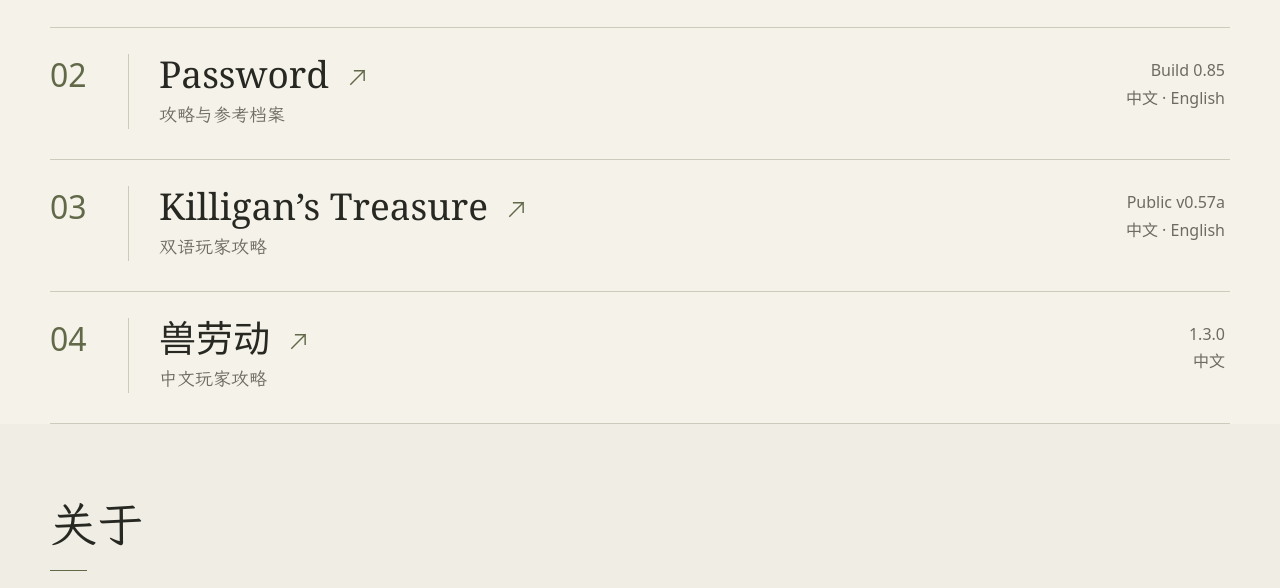
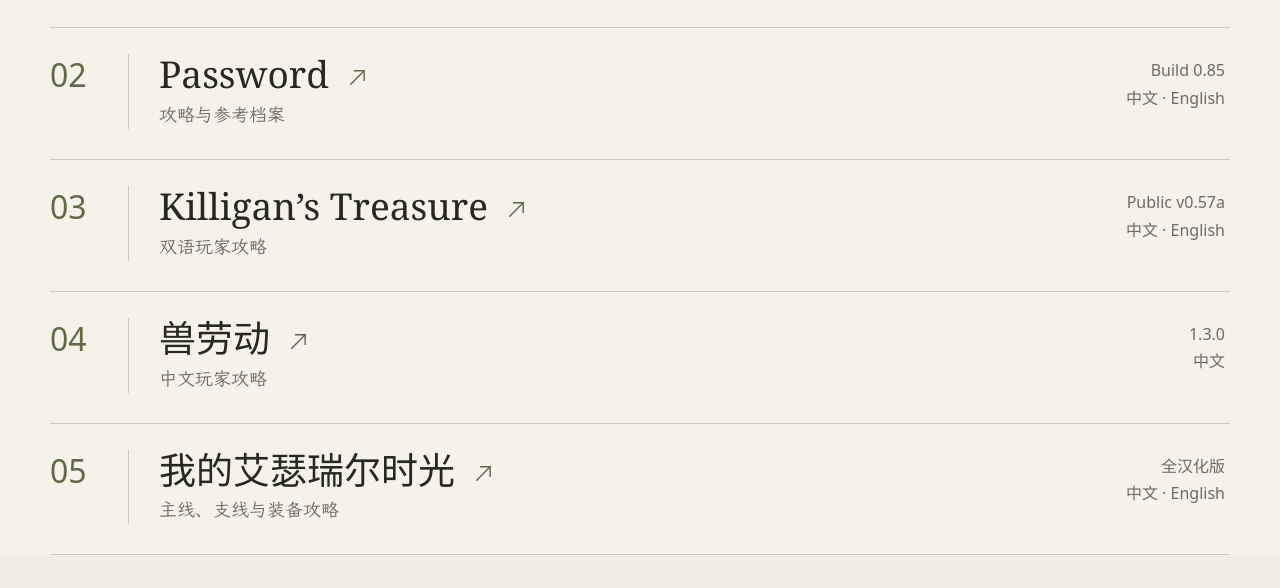
Before and after one commit to yangtaomijian/carambi-site, an Astro site: page /zh in a window 1280 px wide. Shown: the part 697-1285 px from the top of the page. Built offline with nearby package versions, Linux system fonts and the light colour scheme; Astro itself is replaced by a stand-in of ours; a web font is replaced by a local one.

Commit message:
Add Etheria to the bilingual guide index

```diff
--- a/src/pages/zh/index.astro
+++ b/src/pages/zh/index.astro
@@ -42,6 +42,16 @@ const guides = [
     description: '中文玩家攻略',
     coverage: '1.3.0',
     href: 'https://jurodo.carambi.com/',
+  },
+  {
+    number: '05',
+    title: '我的艾瑟瑞尔时光',
+    locale: 'zh-CN',
+    bilingual: true,
+    description: '主线、支线与装备攻略',
+    coverage: '全汉化版',
+    coverageLocale: 'zh-CN',
+    href: 'https://etheria.carambi.com/',
   },
 ] as const;
 
@@ -90,7 +100,7 @@ const guideCount = String(guides.length).padStart(2, '0');
                   <span class="guide-description">{guide.description}</span>
                 </span>
                 <span class="guide-meta">
-                  <span lang="en">{guide.coverage}</span>
+                  <span lang={'coverageLocale' in guide ? guide.coverageLocale : 'en'}>{guide.coverage}</span>
                   <span>中文{guide.bilingual && <> · <span lang="en">English</span></>}</span>
                 </span>
               </a>
```
Also changed, not shown: src/pages/index.astro (+7 -0 lines), public/fonts/LXGWWenKai-Regular-subset.woff2.
